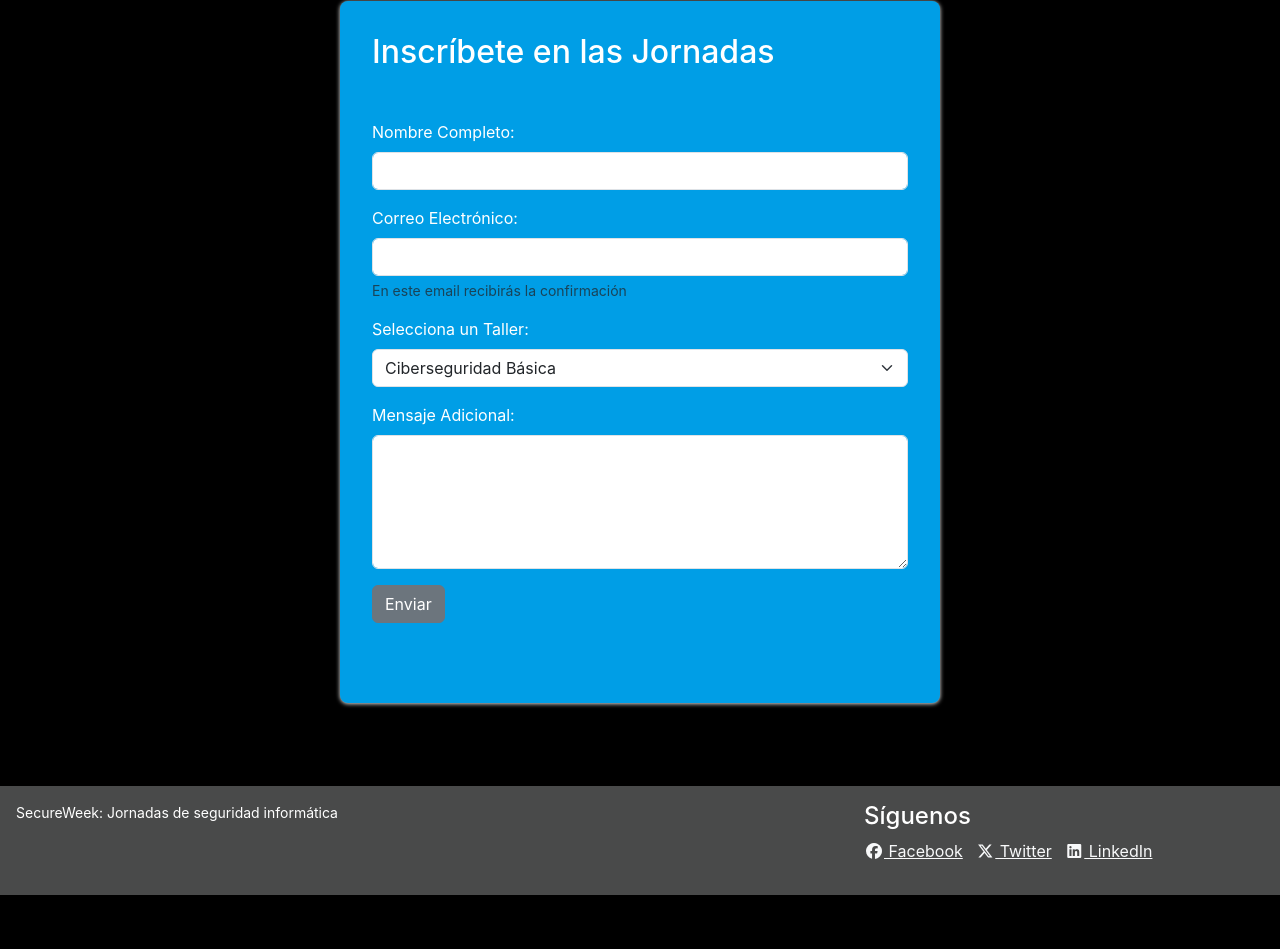
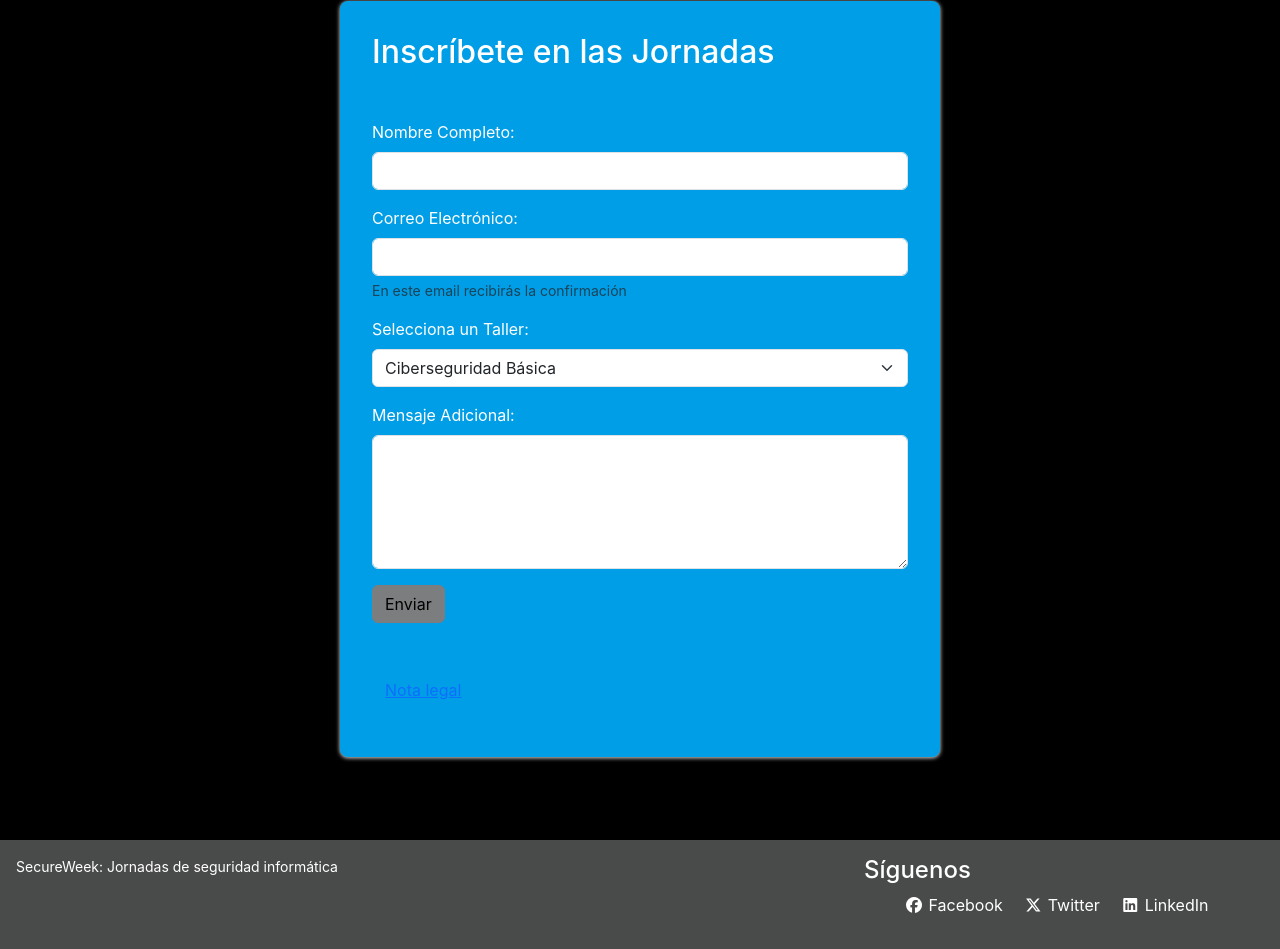
Before and after one commit to kdelbarrio/m4_258_pec2, a website built with Parcel: page src/formulario.html in a window 1280 px wide. Shown: the part 156-1105 px from the top of the page. Before the commit the page ends 1051 px from the top, so only its background shows below. Built offline with nearby package versions, Linux system fonts and the light colour scheme.

Commit message:
Añadimos componente Bootstrap

```diff
--- a/src/assets/styles/base/_global.scss
+++ b/src/assets/styles/base/_global.scss
@@ -1,11 +1,12 @@
-body {
+@layer base {
+  body {
   height: 100vh;
   padding: 0;
   margin: 0;
-  font-family: $font-stack;
+  font-family: $font-stack !important;
   line-height: 1.5;
-  color: $text-color;
-  background-color: $background-color;
+  color: $text-color !important;
+  background-color: $background-color !important;
   }
 
 /* Habilitar contenedores principales */
@@ -13,3 +14,4 @@ body {
   container-type: inline-size;
   container-name: main-container;
 }
+}
--- a/src/assets/styles/base/_variables.scss
+++ b/src/assets/styles/base/_variables.scss
@@ -25,17 +25,9 @@ $spacing-unit: 1rem;
 
 /* Bootstrap customize */
 $theme-colors: (
- "primary": #029ee6
+ "primary": #029ee6,
+ "secondary": #7c7d7e
 );
 
-$navbar-dark-color: #ade0f8; // Color del texto navbar
-$navbar-dark-hover-color: #f0f5f7;
-/*
-.navbar-dark .nav-link {
-  color: $navbar-dark-color !important;
-}
-
-.navbar-dark .nav-link:hover,
-.navbar-dark .nav-link:focus {
-  color: $navbar-dark-hover-color !important;
-}*/
+$navbar-dark-color: #ffffff; // Color del texto navbar
+$navbar-dark-hover-color: #010b0f;
--- a/src/assets/styles/layouts/_footer.scss
+++ b/src/assets/styles/layouts/_footer.scss
@@ -8,5 +8,16 @@
       &__name__text {
         font-size: 0.875rem;
       }
+
+      &__social__list__item {
+        display: inline;
+        padding: 0 .5em;
+
+        a {
+          text-decoration: none !important;
+          color: #FFF !important;
+
+        }
+      }
     }
   }
--- a/src/assets/styles/main.scss
+++ b/src/assets/styles/main.scss
@@ -10,8 +10,8 @@
  */
  @import "npm:@fortawesome/fontawesome-free/css/all.css";
 
- // Import all of Bootstrap's CSS
- @import "bootstrap/scss/bootstrap";
+
+
 
 
  // @import "some-node-module";
@@ -54,7 +54,8 @@
 @import "pages/informacion";
 @import "pages/formulario";
 
-
+ // Import all of Bootstrap's CSS
+ @import "bootstrap/scss/bootstrap";
 
 /**
  * Do NOT include anything else in this file!
--- a/src/assets/styles/pages/_home.scss
+++ b/src/assets/styles/pages/_home.scss
@@ -1,5 +1,3 @@
-@use "sass:color";
-
 .grid-container {
     display: grid;
     grid-template-areas:
--- a/src/formulario.html
+++ b/src/formulario.html
@@ -35,8 +35,19 @@
         <label for="mensaje" class="formulario__form__label form-label">Mensaje Adicional:</label>
         <textarea id="mensaje" name="mensaje" rows="5" class="formulario__form__textarea form-control"></textarea>
         </div>
+
         <button type="submit" class="formulario__form__button btn btn-secondary">Enviar</button>
       </form>
+      <div class="mb-3">
+        <a class="btn btn-link" data-bs-toggle="collapse" href="#collapse" role="button" aria-expanded="false" aria-controls="collapseExample">
+          Nota legal
+        </a>
+        <div class="collapse" id="collapse">
+          <div class="card">
+            Los datos recogidos en este formulario solamente se utilizarán para la comunicación con el interesado, en ningún caso se proporcionarán a terceros.
+          </div>
+        </div>
+      </div>
     </section>
   </div>
   </main>
--- a/src/views/footer.html
+++ b/src/views/footer.html
@@ -5,10 +5,10 @@
         </div>
         <div class="footer__social col-md-4">
             <h4 class="footer__social__title">Síguenos</h4>
-            <ul class="footer__social__list list-inline">
-                <li class="list-inline-item"><a href="#" class="text-light"><i class="fa-brands fa-facebook"></i> Facebook</a></li>
-                <li class="list-inline-item"> <a href="#" class="text-light"><i class="fa-brands fa-x-twitter"></i> Twitter</a></li>
-                <li class="list-inline-item"><a href="#" class="text-light"><i class="fa-brands fa-linkedin"></i> LinkedIn</a></li>
+            <ul class="footer__social__list">
+                <li class="footer__social__list__item"><a href="#"><i class="fa-brands fa-facebook"></i> Facebook</a></li>
+                <li class="footer__social__list__item"> <a href="#"><i class="fa-brands fa-x-twitter"></i> Twitter</a></li>
+                <li class="footer__social__list__item"><a href="#"><i class="fa-brands fa-linkedin"></i> LinkedIn</a></li>
             </ul>
         </div>
     </div>
```
Also changed, not shown: src/_index.html (deleted, +0 -26 lines).
